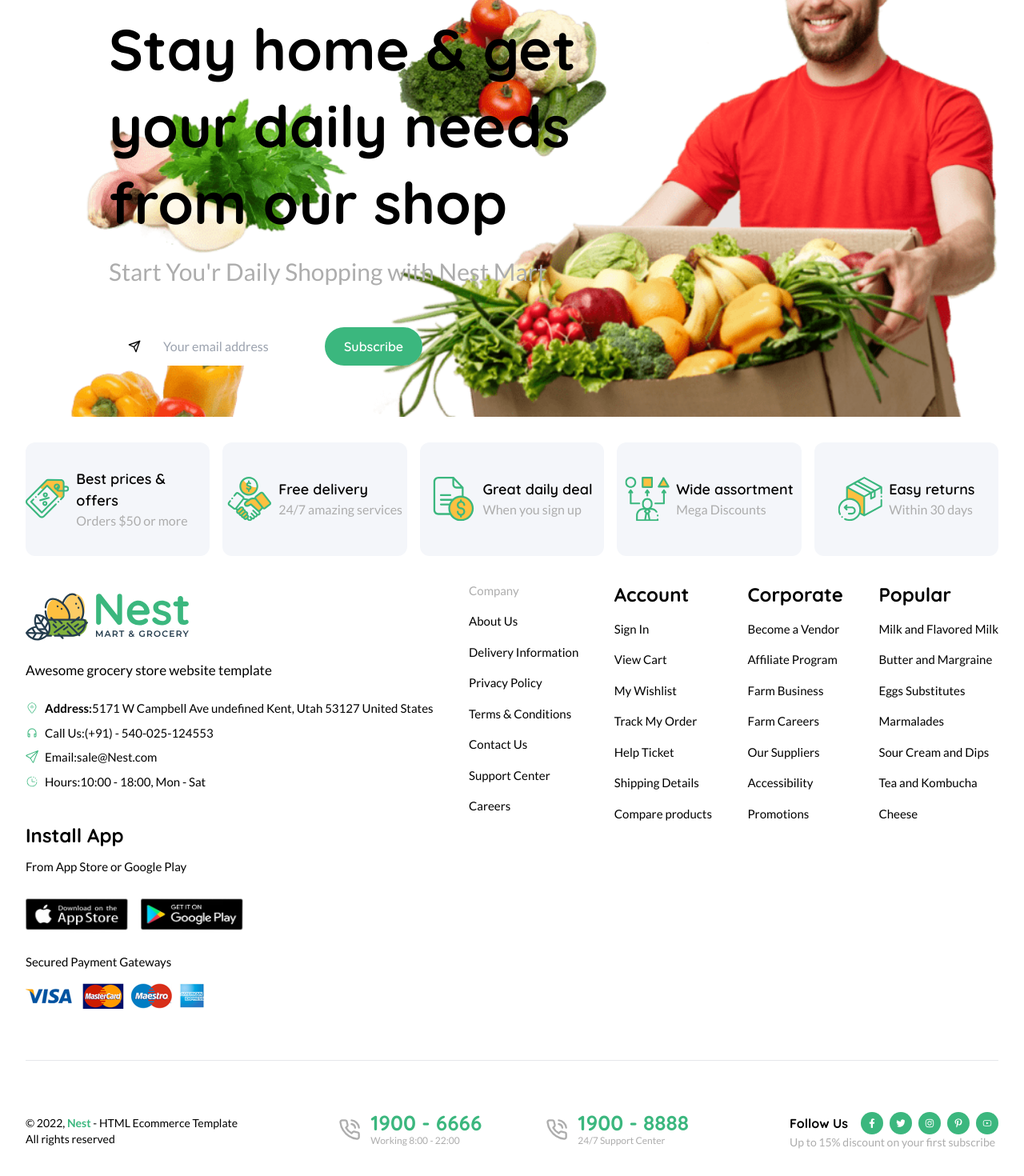
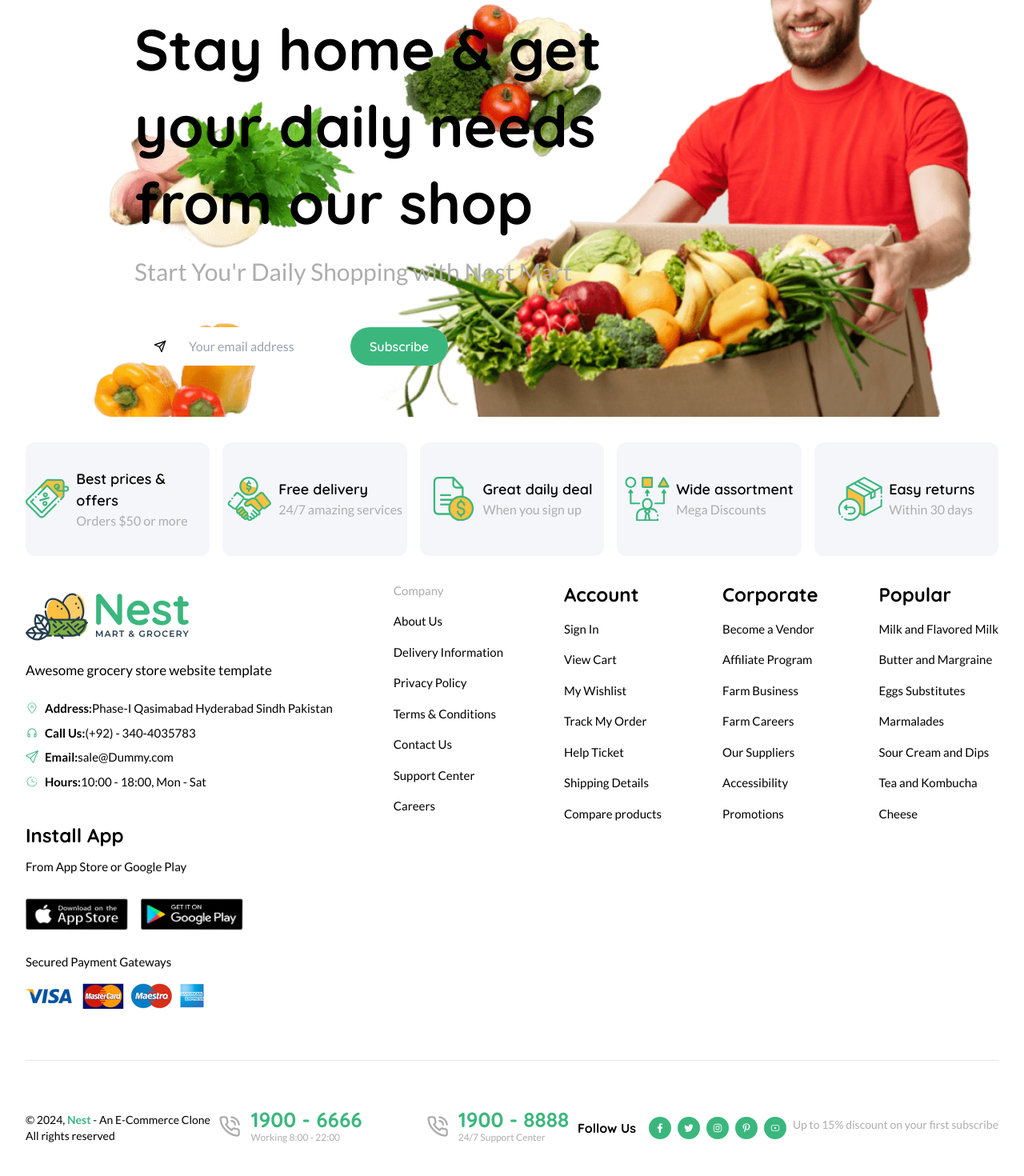
Before and after one commit to Abdul-Hafeez5/E-Commerce-Website-clone, a React (Create React App) app: page / in a window 1280 px wide. Shown: the part 5423-6893 px from the top of the page at 80% size. Built offline with nearby package versions, Linux system fonts and the light colour scheme.

Commit message:
Add a new section

```diff
--- a/src/App.js
+++ b/src/App.js
@@ -6,10 +6,9 @@ import Products from "./containers/Products";
 import BestSells from "./containers/BestSells";
 import Deals from "./containers/Deals";
 import VegetableGrid from "./containers/VegetableGrid";
-import HeroSec from "./components/HeroSec";
-import { banner9 } from "./assets/Deals/index";
 import QuickViews from "./containers/QuickViews";
 import Footer from "./containers/Footer";
+import LastHeroSec from "./containers/LastHeroSec";
 
 function App() {
   return (
@@ -22,11 +21,7 @@ function App() {
       <BestSells />
       <Deals />
       <VegetableGrid />
-      <HeroSec
-        heading={"Stay home & get your daily needs from our shop"}
-        subHeading={"Start You'r Daily Shopping with Nest Mart"}
-        img={banner9}
-      />
+      <LastHeroSec />
       <QuickViews />
       <Footer />
     </div>
--- a/src/components/AfterFooter.jsx
+++ b/src/components/AfterFooter.jsx
@@ -8,15 +8,15 @@ import { AiOutlineYoutube } from "react-icons/ai";
 
 const AfterFooter = () => {
   return (
-    <div className="flex items-center justify-between text-sm font-lato">
+    <div className="flex items-center justify-center text-sm md:justify-between font-lato">
       <div>
         <p>
-          © 2022, <span className="font-semibold text-primary">Nest </span>-
-          HTML Ecommerce Template
+          © 2024, <span className="font-semibold text-primary">Nest </span>- An
+          E-Commerce Clone
         </p>
         <p>All rights reserved</p>
       </div>
-      <div className="flex gap-x-20">
+      <div className="hidden xl:flex gap-x-20">
         <div className="flex gap-x-3">
           <LuPhoneCall className="items-center w-7 h-9 text-secondary " />
           <div>
@@ -36,7 +36,7 @@ const AfterFooter = () => {
           </div>
         </div>
       </div>
-      <div>
+      <div className="hidden md:flex">
         <div className="flex items-center gap-x-4">
           <p className="text-base font-bold font-quickSand">Follow Us</p>
           <div className="flex gap-x-2">
@@ -45,11 +45,13 @@ const AfterFooter = () => {
             <FaInstagram className="p-2 text-white rounded-full bg-primary w-7 h-7" />
             <FaPinterestP className="p-2 text-white rounded-full bg-primary w-7 h-7" />
             <AiOutlineYoutube className="p-2 text-white rounded-full bg-primary w-7 h-7" />
+            <div>
+              <p className="text-secondary">
+                Up to 15% discount on your first subscribe
+              </p>
+            </div>
           </div>
         </div>
-        <p className="text-secondary">
-          Up to 15% discount on your first subscribe
-        </p>
       </div>
     </div>
   );
--- a/src/components/MainFooter.jsx
+++ b/src/components/MainFooter.jsx
@@ -28,26 +28,35 @@ const MainFooter = () => {
                 <span className="hidden font-bold lg:inline-block ">
                   Address:
                 </span>
-                5171 W Campbell Ave undefined Kent, Utah 53127 United States
+                Phase-I Qasimabad Hyderabad Sindh Pakistan
               </p>
             </div>
             <div className="flex items-center gap-x-2">
               <LiaHeadphonesAltSolid className="w-4 h-4 text-primary" />
               <p>
-                <span>Call Us:</span>(+91) - 540-025-124553
+                <span className="hidden font-bold lg:inline-block ">
+                  Call Us:
+                </span>
+                (+92) - 340-4035783
               </p>
             </div>
             <div className="flex items-center gap-x-2">
               <BsSend className="w-4 h-4 text-primary" />
 
               <p>
-                <span>Email:</span>sale@Nest.com
+                <span className="hidden font-bold lg:inline-block ">
+                  Email:
+                </span>
+                sale@Dummy.com
               </p>
             </div>
             <div className="flex items-center gap-x-2">
               <PiClockCountdownLight className="w-4 h-4 text-primary" />
               <p>
-                <span>Hours:</span>10:00 - 18:00, Mon - Sat
+                <span className="hidden font-bold lg:inline-block ">
+                  Hours:
+                </span>
+                10:00 - 18:00, Mon - Sat
               </p>
             </div>
           </div>
--- /dev/null
+++ b/src/containers/LastHeroSec.jsx
@@ -0,0 +1,15 @@
+import React from 'react'
+import HeroSec from '../components/HeroSec'
+import {banner9} from "../assets/Deals/index"
+
+const LastHeroSec = () => {
+  return (
+    <div className='mx-8 my-8'>
+      <HeroSec heading={"Stay home & get your daily needs from our shop"}
+        subHeading={"Start You'r Daily Shopping with Nest Mart"}
+        img={banner9}/>
+    </div>
+  )
+}
+
+export default LastHeroSec
```
